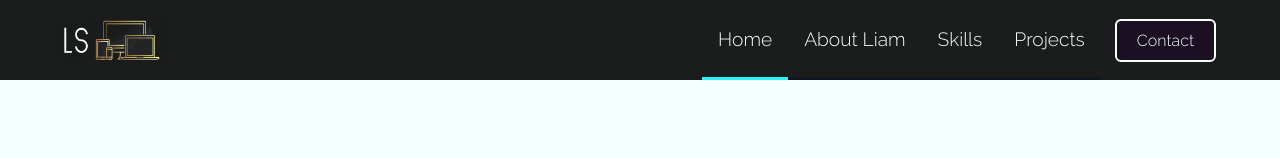
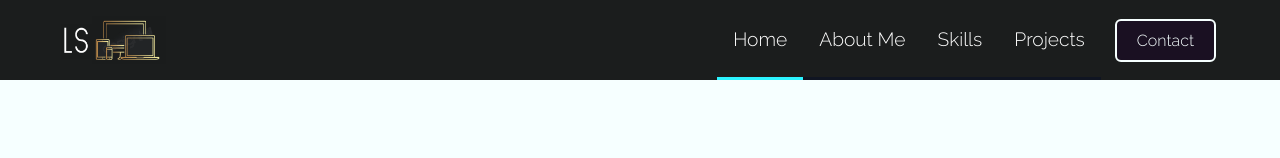
Before and after one commit to FortunateSmith/portfolio-styled-components, a React (Create React App) app: page / in a window 1280 px wide. Shown: the top 158 px of the page. Built offline with nearby package versions, Linux system fonts and the light colour scheme.

Commit message:
change nav bar content and project section

```diff
--- a/src/components/Projects/Projects.elements.js
+++ b/src/components/Projects/Projects.elements.js
@@ -4,6 +4,8 @@ export const ProjectSection = styled.div`
   /* margin: 50px; */
   padding: 160px 0;
   background: #f6ffff;
+  display: flex;
+  align-items: center;
 
 
   @media screen {
--- a/src/components/navbar/Navbar.js
+++ b/src/components/navbar/Navbar.js
@@ -96,7 +96,7 @@ const Navbar = () => {
                   exact="true"
                   offset={-240}
                 >
-                  About Liam
+                  About Me
                 </NavLinks>
               </NavItem>
 
```
